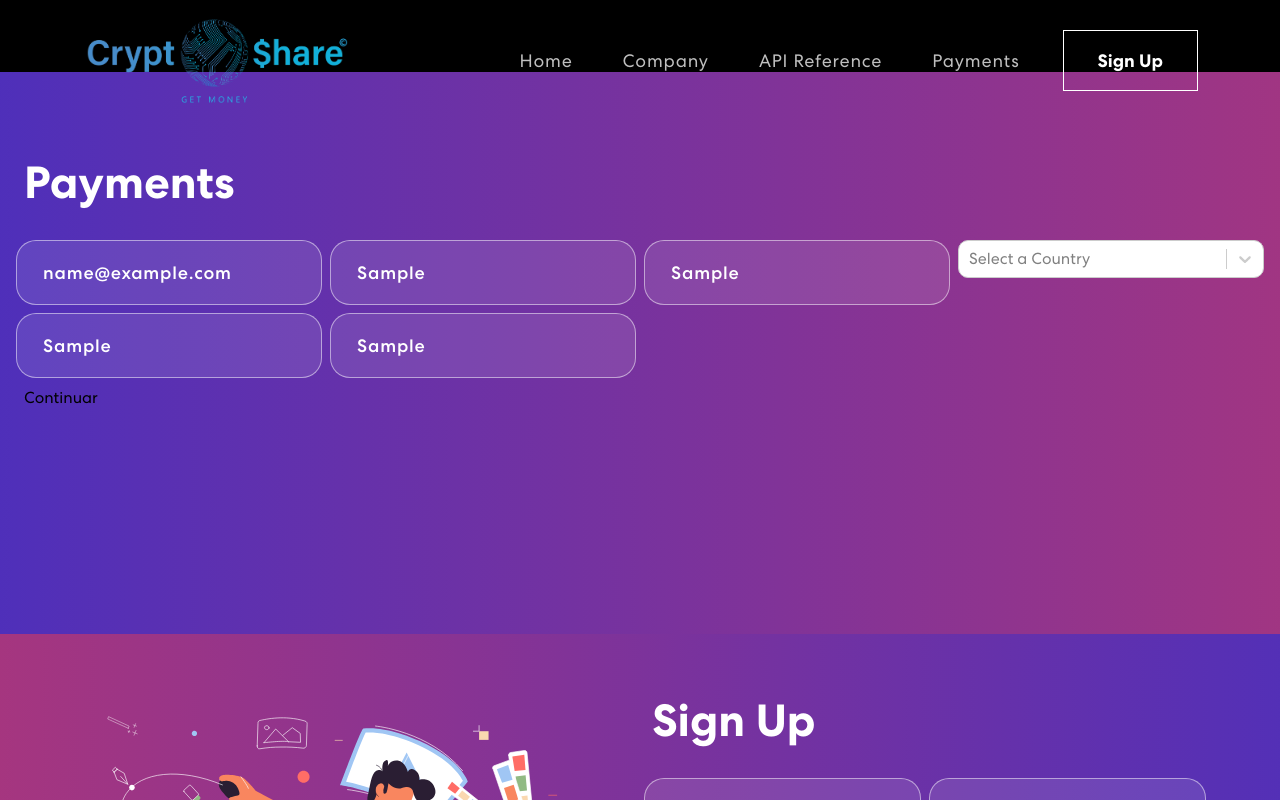
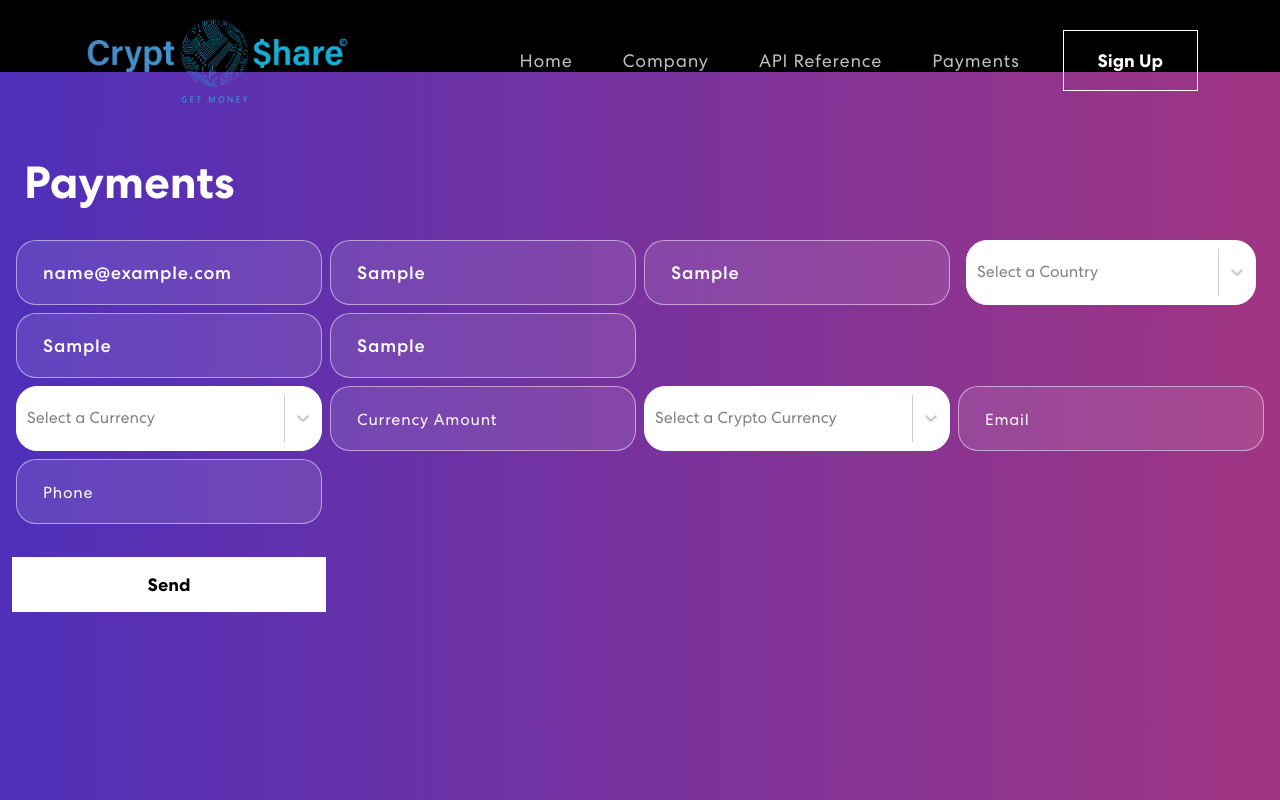
Before and after one commit to CRYPTOSHAREBANQ/CryptosharePay-Landing, a React (Create React App) app: page / in a window 1280 px wide. Both pictures are taken after typing "name@example.com", "Sample", "Sample", "Sample", "Sample", "Sample" into the empty fields and a click on the button "Continuar". Shown: the part 2069-2869 px from the top of the page. Built offline with nearby package versions, Linux system fonts and the light colour scheme.

Commit message:
Payment form
Payment form added

```diff
--- a/src/App.css
+++ b/src/App.css
@@ -34,7 +34,7 @@ body {
   overflow-x: hidden;
   position: relative;
   background-color: #121212 !important;
-  color: #fff !important;
+  color: #909092 !important;
   font-family: 'Centra', sans-serif !important;
 }
 
@@ -44,6 +44,7 @@ h3,
 h4,
 h5,
 h6 {
+  color: #FFFFFF;
   margin: 0;
   padding: 0;
   line-height: normal;
@@ -54,6 +55,7 @@ a,
 li,
 button,
 ul {
+  color: #FFFFFF;
   margin: 0;
   padding: 0;
   line-height: normal;
@@ -72,6 +74,10 @@ img {
 button {
   border: 0;
   background-color: transparent;
+}
+
+Select{
+  height: 65px;
 }
 
 input:focus,
--- /dev/null
+++ b/src/assets/data/currencies.json
@@ -0,0 +1,6 @@
+[
+    { "value": "usd", "label": "USD" },
+    { "value": "mxn", "label": "MXN" },
+    { "value": "eur", "label": "EUR" },
+    { "value": "col", "label": "COL" }
+]
--- a/src/components/Banner.js
+++ b/src/components/Banner.js
@@ -55,7 +55,7 @@ export const Banner = () => {
             <TrackVisibility>
               {({ isVisible }) =>
               <div className={isVisible ? "animate__animated animate__fadeIn" : ""}>
-                <h1>{`CryptoShare`} <span className="txt-rotate" dataperiod="1000" data-rotate='[ "APIs for Developers"]'><span className="wrap">{text}</span></span></h1>
+                <h1>{`CryptoSharePay`} <span className="txt-rotate" dataperiod="1000" data-rotate='[ "APIs for Developers"]'><span className="wrap">{text}</span></span></h1>
                   <p>Lorem ipsum dolor sit amet, consectetur adipiscing elit, sed do eiusmod tempor incididunt ut labore et dolore magna aliqua. Ut enim ad minim veniam, quis nostrud exercitation ullamco laboris nisi ut aliquip ex ea commodo consequat.</p>
                   <button onClick={() => console.log('connect')}>Get started for free <ArrowRightCircle size={25} /></button>
               </div>}
--- a/src/components/form/FormContainer/FormContainer.css
+++ b/src/components/form/FormContainer/FormContainer.css
@@ -1,4 +1,4 @@
-/************ Payments Css ************/
+/************ Form Container Css ************/
 .payments {
     background: linear-gradient(90.21deg, #4A2FBD -5.91%, #AA367C 111.58%);
     padding: 60px 0 200px 0;
@@ -61,7 +61,7 @@
   }
 
   .payments form button span {
-    z-index: 1;
+    z-index: 0;
     position: relative;
   }
 
@@ -85,7 +85,7 @@
     width: 100%;
   }
 
-  .dropdown {
+  .select {
     width: 100%;
     background: rgba(255, 255, 255, 0.1);
     border: 1px solid rgba(255, 255, 255, 0.5);
--- a/src/components/form/FormContainer/FormContainer.js
+++ b/src/components/form/FormContainer/FormContainer.js
@@ -22,13 +22,10 @@ class FormContainer extends Component {
     this.setState({
       showSecondForm: true
     });
-
-    alert("First submit!");
   }
 
   handleUserPaymentForm(e) {
     e.preventDefault();
-    alert("Second submit!");
     alert(this.state.showSecondForm);
   }
 
--- a/src/components/form/childs/UserDataForm/UserDataForm.css
+++ b/src/components/form/childs/UserDataForm/UserDataForm.css
@@ -1,4 +1,12 @@
 /************ Payments Css ************/
+body {
+  font-weight: 400;
+  overflow-x: hidden;
+  position: relative;
+  background-color: #121212 !important;
+  color: #000 !important;
+  font-family: 'Centra', sans-serif !important;
+}
 
   .formbutton {
     font-weight: 700;
--- a/src/components/form/childs/UserDataForm/UserDataForm.js
+++ b/src/components/form/childs/UserDataForm/UserDataForm.js
@@ -46,6 +46,16 @@ class UserDataForm extends Component {
     this.props.handleSubmit(e);
   }
 
+  styles = {
+    control: (provided, state) => ({
+      ...provided,
+      background: 'white',
+      borderColor: 'white',
+      minHeight: '65px',
+      height: '65px',
+    })
+  };
+
   render() {
     return <>
       <div className={"animate__animated animate__fadeIn"}>
@@ -61,16 +71,17 @@ class UserDataForm extends Component {
             <Col size={12} sm={3} className="px-1">
               <input type="text" required value={this.state.formDetails.lastName} placeholder="Last Name" onChange={(e) => this.onFormUpdate('lastName', e.target.value)} />
             </Col>
-            <Col size={12} sm={3} className="px-1">
+            <Col size={12} sm={3}>
               <Select
+              styles={this.styles}
                 required options={countries}
                 placeholder="Select a Country"
                 theme={(theme) => ({
                   ...theme,
-                  borderRadius: 10,
+                  borderRadius: 21,
                   colors: {
                     ...theme.colors,
-                    primary25: 'hotpink',
+                    primary25: 'lightpink',
                     primary: 'black',
                   },
                 })} />
--- a/src/components/form/childs/UserPaymentForm/UserPaymentForm.js
+++ b/src/components/form/childs/UserPaymentForm/UserPaymentForm.js
@@ -1,9 +1,123 @@
 import React, { Component } from "react";
+import { Row, Col } from "react-bootstrap";
+import cryptoData from '../../../../assets/data/cryptocurrencies.json';
+import currency from '../../../../assets/data/currencies.json';
+import Select from 'react-select'
 
 class UserPaymentForm extends Component {
+
+  constructor(props) {
+    super(props);
+    this.state = {
+      formPaymentsDetails: {
+        transactionDescription: '',
+        digital_currency_code: '',
+        digital_currency_amount: '',
+        cryptocurrency_code: '',
+        cryptocurrency_blockchain: '',
+        customer_email: '',
+        customer_phone: '',
+      },
+      alreadySubmitted: false
+    };
+    this.localHandleSubmit = this.localHandleSubmit.bind(this);
+  }
+
+  onFormPaymentUpdate = (category, value) => {
+    let newValue = {
+      ...this.state.formPaymentsDetails,
+      [category]: value
+    };
+
+    this.setState({ formPaymentsDetails: newValue });
+  }
+
+  localHandleSubmit(e) {
+    e.preventDefault();
+
+    this.setState({
+      alreadySubmitted: true
+    });
+
+    this.props.handleSubmit(e);
+  }
+
+  getDropdownData = () =>{
+    let currArray = [];
+    let currAdded = new Set();
+
+    cryptoData.forEach(e => {
+      if(!currAdded.has(e.fields.blockchain_id)){
+        currArray.push({
+          label: e.fields.blockchain_id,
+          value: e.fields.symbol
+        })
+        currAdded.add(e.fields.value, e.fields.symbol);
+      }
+    })
+    return currArray
+  }
+
+  styles = {
+    control: (provided, state) => ({
+      ...provided,
+      background: 'white',
+      borderColor: 'white',
+      minHeight: '65px',
+      height: '65px',
+    })
+  }
+
   render() {
     return <>
-    <button type="next" onClick={this.props.handleSubmit}><span>Continuar</span></button>
+      <div>
+        <form onSubmit={this.handleSubmit}>
+          <Row>
+            <Col size={12} sm={3} className="px-1">
+              <Select required
+              styles={this.styles}
+                options={currency}
+                placeholder="Select a Currency"
+                theme={(theme) => ({
+                  ...theme,
+                  borderRadius: 21,
+                  colors: {
+                    ...theme.colors,
+                    primary25: 'lightpink',
+                    primary: 'black',
+                  },
+                })} />
+            </Col>
+            <Col size={12} sm={3} className="px-1">
+              <input type="text" required value={this.state.formPaymentsDetails.digital_currency_amount} placeholder="Currency Amount" onChange={(e) => this.onFormPaymentUpdate('digital_currency_amount', e.target.value)} />
+            </Col>
+            <Col size={12} sm={3} className="px-1">
+              <Select required
+              styles={this.styles}
+                options={this.getDropdownData()}
+                placeholder="Select a Crypto Currency"
+                theme={(theme) => ({
+                  ...theme,
+                  borderRadius: 21,
+                  colors: {
+                    ...theme.colors,
+                    primary25: 'lightpink',
+                    primary: 'black',
+                  },
+                })} />
+            </Col>
+            <Col size={12} sm={3} className="px-1">
+              <input type="text" value={this.state.formPaymentsDetails.customer_email} placeholder="Email" onChange={(e) => this.onFormPaymentUpdate('customer_email', e.target.value)} />
+            </Col>
+            <Col size={12} sm={3} className="px-1">
+              <input type="text" value={this.state.formPaymentsDetails.customer_phone} placeholder="Phone" onChange={(e) => this.onFormPaymentUpdate('customer_phone', e.target.value)} />
+            </Col>
+          </Row>
+          <Row size={12} sm={4} >
+            {!this.state.alreadySubmitted && <button onClick={this.localHandleSubmit}><span>Send</span></button>}
+          </Row>
+        </form>
+      </div>
     </>;
   }
 }
```
Also changed, not shown: src/components/form/childs/UserPaymentForm/UserPaymentForm.css (+52 -0 lines).
